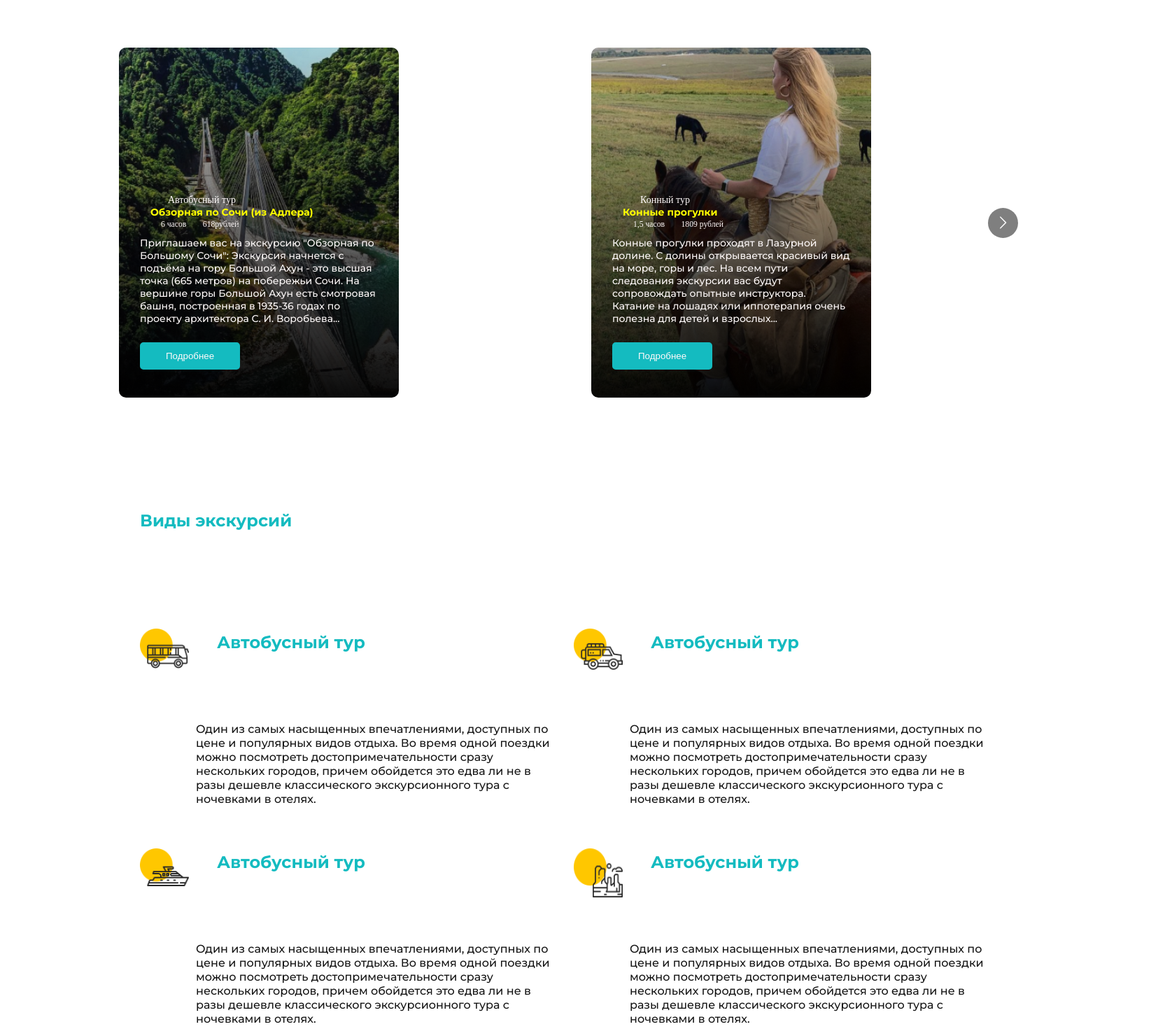
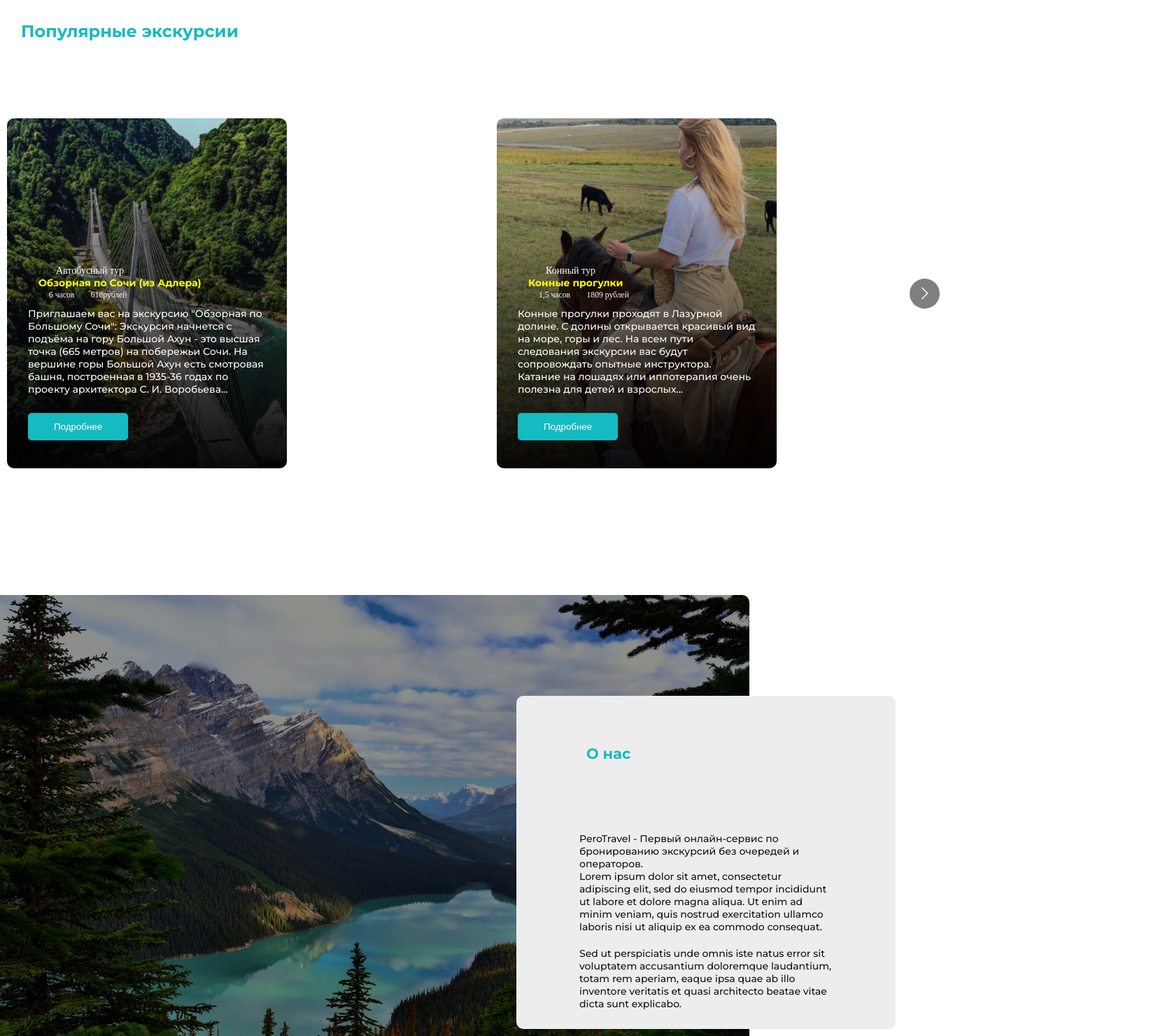
Before and after one commit to Shokhanasser1/Shokhanasser, a React (Create React App) app in the folder travel/: page / in a window 1280 px wide. Shown: the part 1160-2640 px from the top of the page at 70% size, 1675 px wide, since content can reach past the window. Built offline with nearby package versions, Linux system fonts and the light colour scheme.

Commit message:
some debuging

```diff
--- a/travel/src/components/About/gallery-div.scss
+++ b/travel/src/components/About/gallery-div.scss
@@ -1,13 +1,15 @@
+@import '../../assets/styles/settings';
+
 .gallery-div {
-    width: 1400px;
+    width: 100%;
     height: 670px;
     display: grid;
     grid-template-columns: repeat(3, 1fr);
 
-    margin: 0 auto;
 
 
     .left {
+        display: block;
         .top-img-1 {
             margin: 5px;
             background-color: gray;
@@ -94,5 +96,13 @@
         width: 100%;
         height: 100%;
     }
+    @media (max-width: 1400px) {
+        .left {
+            display: none;
+        }
+        .gallery-div {
+            width: 80%;
+        }
+    }
 
 }
--- a/travel/src/components/About/index.jsx
+++ b/travel/src/components/About/index.jsx
@@ -11,17 +11,11 @@ import ContactsForm from '../ContactsForm'
 function About() {
     const images = [Blog1,Blog2,Blog3,Blog4]
     return (
-        <>
+        <div className='container'>
             <div className="carousel">
             <CarouselComponent images={images}>
             </CarouselComponent>
             </div>
-            <div className="values-wrapper">
-                <Values />
-            </div>
-            <div className="gallery-divs">
-            <GalleryDiv />
-        </div>
         <div className='about-wrapper'>
             <div className="company-blog">
             </div>
@@ -37,7 +31,13 @@ function About() {
                 </div>
             </div>
         </div>
-        <div className="Contacts-form">
+            <div className="values-wrapper">
+                <Values />
+            </div>
+            <div className="gallery-divs">
+            <GalleryDiv />
+        </div>
+        <div className="contacts-form">
             <ContactsForm />
         </div>
 
@@ -51,7 +51,7 @@ function About() {
                     <button className="warning-btn">Подробнее</button>
                 </div>
  */}
-        </>
+        </div>
     )
 }
 
--- a/travel/src/components/About/style.scss
+++ b/travel/src/components/About/style.scss
@@ -1,11 +1,18 @@
 @import '../../assets/styles/settings';
 
+.container {
+    width: 1600px;
+    margin: 0 auto;
 
+    .carousel {
+        width: 150px;
+
+    }
     .about-wrapper {
-    width: 1280px;
-    height: 749px;
+        width: 1400px;
+        height: 750px;
         position: relative;
-    top: 900px;
+        top: 500px;
     }
 
     .about-bgImage {
@@ -33,8 +40,9 @@
         padding: 70px;
 
             h2 {
-        margin-left: 20px;
                 color: $lightBlue;
+                margin-bottom: 100px;
+                margin-left: 30px;
             }
 
         p {
@@ -44,35 +52,31 @@
 
     .carousel {
         position: relative;
-    top: 500px;
+        top: 400px;
     }
 
     .values-wrapper {
+        width: 1400px;
+        margin: 0 auto;
         position: relative;
-    top: 200px;
+        top: 400px;
 
         h2 {
             color: $lightBlue;
-        margin-bottom: 100px;
-        margin-left: 200px;
+            margin-bottom: 60px;
+            margin-left: 210px;
         }
 
         .value-text {
             display: flex;
             justify-content: center;
             align-items: center;
-        padding: 100px;
             flex-direction: column;
+            padding: 60px;
 
             button {
                 @extend %info-btn;
                 position: relative;
-
-            &::after {
-                content: ">";
-                position: absolute;
-                right: 95px;
-            }
             }
 
             p {
@@ -85,23 +89,22 @@
             display: grid;
             grid-template-columns: 1fr 1fr;
             gap: 20px;
-        margin-top: 100px;
-        padding-left: 200px;
+            padding-left: 80px;
         }
 
         .value-item {
-        width: 600px;
+            width: 590px;
             display: flex;
 
 
 
             img {
-            margin-top: 40px;
-            margin-right: 10px;
+                margin-top: 20px;
+                margin-right: 20px;
             }
 
             div {
-            padding-top: 45px;
+                padding-top: 30px;
 
                 h2 {
                     color: $lightBlue;
@@ -117,7 +120,15 @@
 
         }
     }
+
     .gallery-divs {
+        width: 1400px;
         position: relative;
-    top: 600px;
+        top: 1000px;
     }
+    .contacts-form {
+        width: 1400px;
+        position: relative;
+        top: 1300px;
+    }
+}
--- a/travel/src/components/ContactsForm/style.scss
+++ b/travel/src/components/ContactsForm/style.scss
@@ -5,10 +5,8 @@
     background-position: center;
     background-repeat: no-repeat;
     background-size: cover;
-    height: 90vh;
-    position: relative;
-    top: 1000px;
-
+    height: 800px;
+    width: 100%;
     form {
         background-color: rbga(255, 0, 0, 0.4);
         backdrop-filter: blur(10px);
--- a/travel/src/components/Navigation/style.scss
+++ b/travel/src/components/Navigation/style.scss
@@ -7,13 +7,14 @@
     background-size: cover;
     background-blend-mode: darken;
     background-color: rgba(0, 0, 0, 0.3);
-    width: 100%;
-    height: 789px;
+    width: 1550px;
+    height: 790px;
     color: snow;
     display: grid;
     grid-template-columns: repeat(2, 1fr);
     position: relative;
     padding: 50px;
+    margin: 0 auto;
 
     .menu {
         display: flex;
--- a/travel/src/components/common/Carousel/style.scss
+++ b/travel/src/components/common/Carousel/style.scss
@@ -1,11 +1,8 @@
 @import '../../../assets/styles/_settings.scss';
 
 .BlogProductCarousel {
-    width: 1350px;
-    height: 700px;
-    position: relative;
-    left: 160px;
-    top: -200px;
+    width: 1400px;
+    height: 720px;
 
     h2 {
         color: $lightBlue;
```
Also changed, not shown: travel/src/components/Gallery/index.jsx (deleted, +0 -13 lines), travel/src/components/Gallery/style.scss (deleted). Lines whose indentation alone changed are shown as unchanged.
